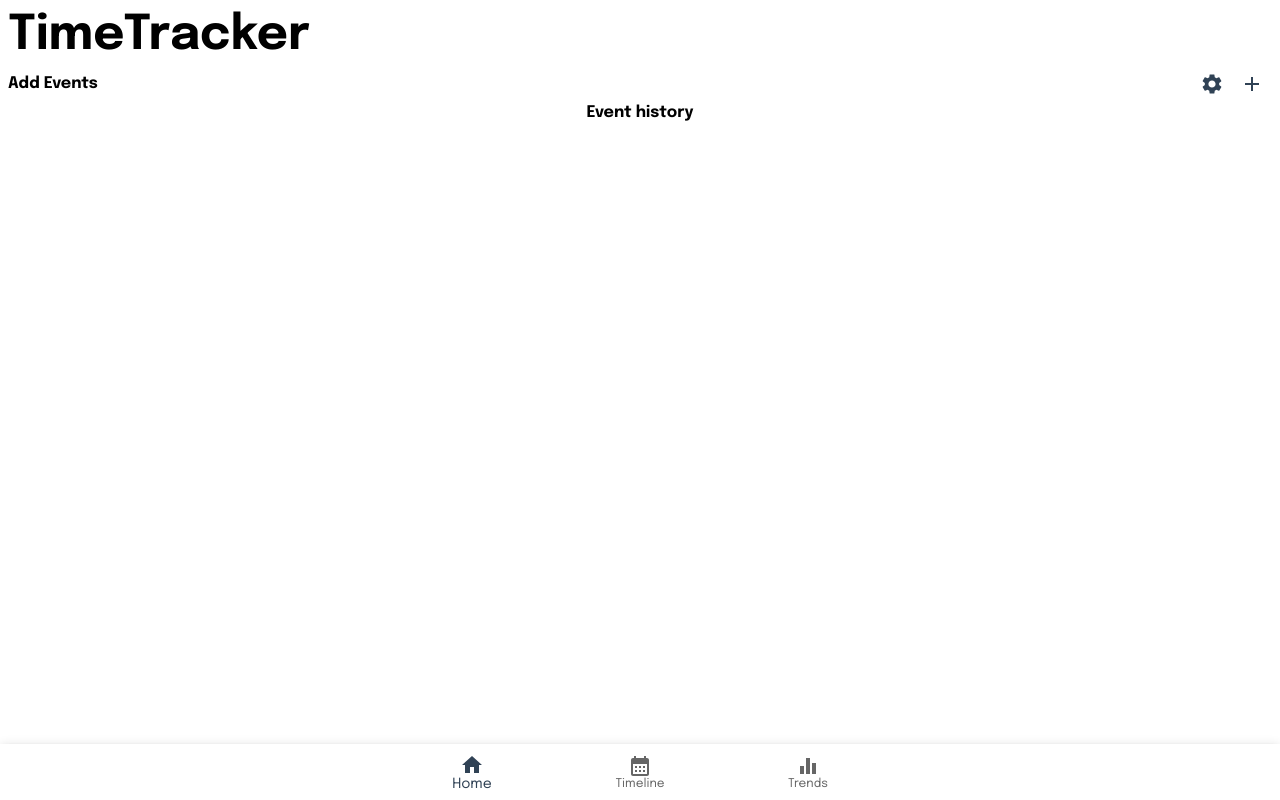
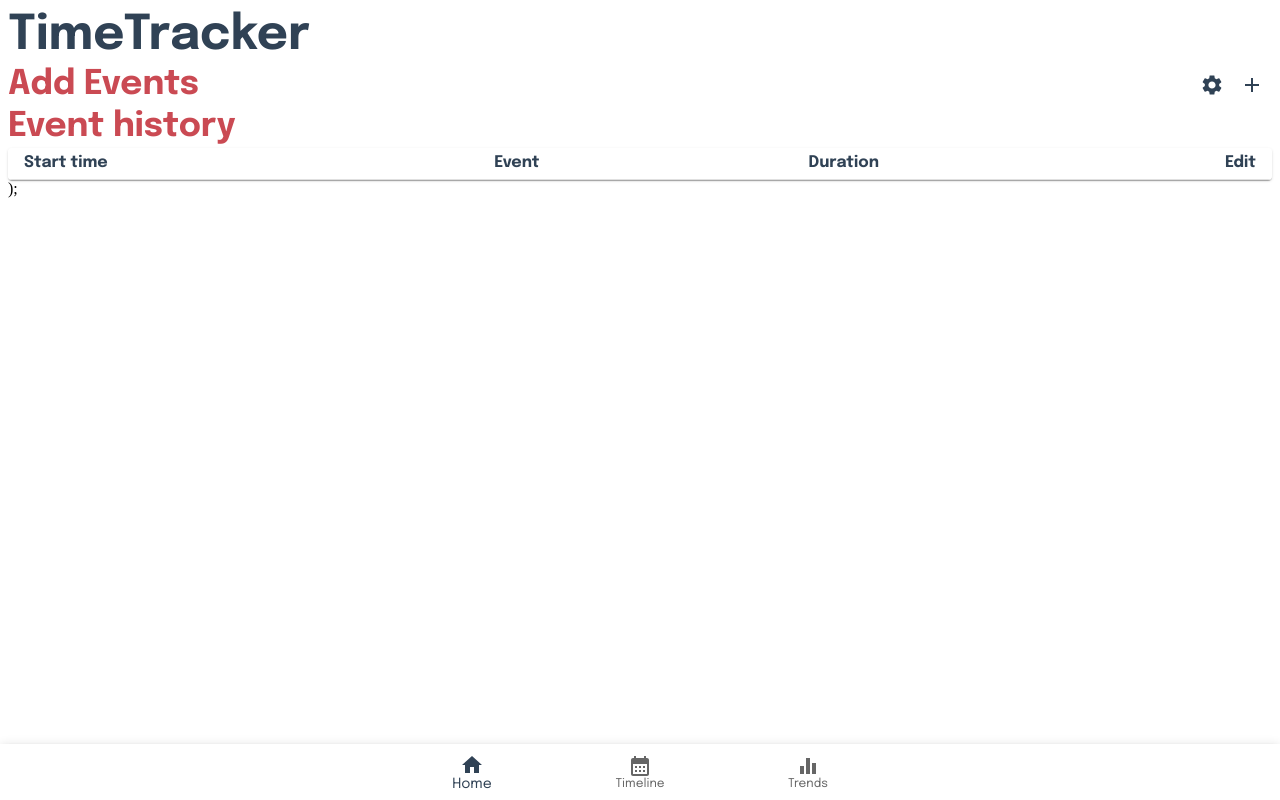
Before and after one commit to mikk5829/TimeTracker, a React (Create React App) app: page / in a window 1280 px wide. Built offline with nearby package versions, Linux system fonts and the light colour scheme.

Commit message:
Add event history table

```diff
--- a/src/pages/Home.tsx
+++ b/src/pages/Home.tsx
@@ -1,20 +1,48 @@
 import * as React from 'react';
 import {useEffect, useState} from 'react';
-import {Button, Dialog, DialogActions, DialogTitle, IconButton, Stack, TextField, Typography} from "@mui/material";
+import {
+    Button, Dialog, DialogActions, DialogTitle, IconButton, Paper, Stack,
+    Table,
+    TableBody,
+    TableCell, tableCellClasses, TableContainer, TableHead, TableRow, TextField, Typography
+} from "@mui/material";
+import TableSortLabel from '@mui/material/TableSortLabel';
 import AddIcon from '@mui/icons-material/Add';
 import SettingsIcon from '@mui/icons-material/Settings';
 import {Actions, Category, Event, usePersistReducer} from "../service/data";
 import {useSnackbar} from "notistack";
 import CategoryItem from "../components/CategoryItem";
 import EventItem from "../components/EventItem";
+import Moment from "react-moment";
+import { styled } from '@mui/material/styles';
 
 export default function Home() {
     const {enqueueSnackbar} = useSnackbar();
     const [{categories, categoryNames, events, error}, dispatch] = usePersistReducer() // useReducer(reducer, initialState);
+    const [openAddCategoryDialog, setOpenAddCategoryDialog] = useState(false) // open dialog to add categories
+    const [addCategoryText, setAddCategoryText] = useState("") // what the user types to add as a category
 
-    const [openAddCategoryDialog, setOpenAddCategoryDialog] = useState(false) // open dialog to add categories
+    // test table cell stuff
+    const StyledTableCell = styled(TableCell)(({ theme }) => ({
+        [`&.${tableCellClasses.head}`]: {
+            backgroundColor: theme.palette.common.black,
+            color: theme.palette.common.white,
+        },
+        [`&.${tableCellClasses.body}`]: {
+            fontSize: 14,
+        },
+    }));
 
-    const [addCategoryText, setAddCategoryText] = useState("") // what the user types to add as a category
+    const StyledTableRow = styled(TableRow)(({ theme }) => ({
+        '&:nth-of-type(odd)': {
+            backgroundColor: theme.palette.action.hover,
+        },
+        // hide last border
+        '&:last-child td, &:last-child th': {
+            border: 0,
+        },
+    }));
+
 
     useEffect(() => {
         if (error) {
@@ -25,7 +53,7 @@ export default function Home() {
 
     return (
         <div>
-            <Typography variant={"h1"}>TimeTracker</Typography>
+            <Typography color={"primary"} variant={"h1"}>TimeTracker</Typography>
             <Stack>
                 <Stack
                     direction="row"
@@ -34,7 +62,7 @@ export default function Home() {
                     spacing={0}
                 >
                     {/*Add buttons for settings and adding a category*/}
-                    <Typography variant={"h3"}>Add Events</Typography>
+                    <Typography color = {"secondary"} variant={"h4"}>Add Events</Typography>
                     <Stack direction="row">
                         <IconButton aria-label="settings" color="primary"
                                     onClick={() => setOpenAddCategoryDialog(true)}>
@@ -58,20 +86,70 @@ export default function Home() {
                 })}
             </Stack>
 
-            <Stack>
-                <Stack
-                    direction="column"
-                    justifyContent="space-between"
-                    alignItems="center"
-                    spacing={0}
-                >
-                    <Typography variant={"h3"}>Event history</Typography>
-                    {events?.map((event: Event) => {
-                        return <EventItem event={event} eventName={categoryNames[event.categoryId]}/>
-                        // <Typography>{event.id} + {categoryNames[event.categoryId]}</Typography> // stack all the user's specified categories
-                    })}
-                </Stack>
-            </Stack>
+            {/*<Stack>*/}
+            {/*    <Typography variant={"h3"}>Event history</Typography>*/}
+            {/*    <Stack*/}
+            {/*        direction="column-reverse"*/}
+            {/*        justifyContent="space-between"*/}
+            {/*        alignItems="center"*/}
+            {/*        spacing={0}*/}
+            {/*    >*/}
+            {/*        /!*<Typography variant={"h3"}>Event history</Typography>*!/*/}
+            {/*        {events?.map((event: Event) => {*/}
+            {/*            return <EventItem event={event} eventName={categoryNames[event.categoryId]}/>*/}
+            {/*            // <Typography>{event.id} + {categoryNames[event.categoryId]}</Typography> // stack all the user's specified categories*/}
+            {/*        })}*/}
+            {/*    </Stack>*/}
+            {/*</Stack>*/}
+
+            {/*Use a table to show event history*/}
+            <Typography color = {"secondary"}  variant={"h4"}>Event history</Typography>
+            <TableContainer component={Paper}>
+            <Table stickyHeader aria-label="customized table"
+                   sx={{ minWidth: 200 }} size="small"
+                  >
+            <TableHead>
+            <TableRow>
+            <TableCell><Typography color={"primary"} variant={"h3"}>Start time</Typography></TableCell>
+            <TableCell align="left"><Typography color={"primary"} variant={"h3"}>Event</Typography></TableCell>
+            <TableCell align="left"><Typography color={"primary"} variant={"h3"}>Duration</Typography></TableCell>
+                <TableCell width = "10" align="left"><Typography color={"primary"} variant={"h3"}>Edit</Typography></TableCell>
+            </TableRow>
+            </TableHead>
+            <TableBody>
+        {events?.map((event: Event) => (
+            <StyledTableRow
+            key={event.id}
+            sx={{ '&:last-child td, &:last-child th': { border: 0 } }}
+            >
+            <StyledTableCell component="th" scope="row" align="left">
+                <Typography color={"primary"}>
+                    <Moment date = {event.startTime}
+                            format="DD-MM-YY HH:mm" />
+                </Typography>
+            </StyledTableCell>
+            <StyledTableCell align="left">
+                <Typography color={"primary"}>{categoryNames[event.categoryId]}</Typography>
+            </StyledTableCell>
+            <StyledTableCell align="left">
+                <Typography color={"primary"}>
+                <Moment duration={event.startTime}
+                        date = {event.endTime}
+                        format="h:mm:ss" />
+                </Typography>
+            </StyledTableCell>
+                <StyledTableCell align="center">
+                    <IconButton aria-label="settings" color="primary">
+                                {/*onClick={() => setOpenAddCategoryDialog(true)}>*/}
+                        <SettingsIcon/>
+                    </IconButton>
+                </StyledTableCell>
+            </StyledTableRow>
+            ))}
+            </TableBody>
+            </Table>
+            </TableContainer>
+            );
 
             {/*Workflow to add a new category*/}
             <Dialog open={openAddCategoryDialog}>
```
